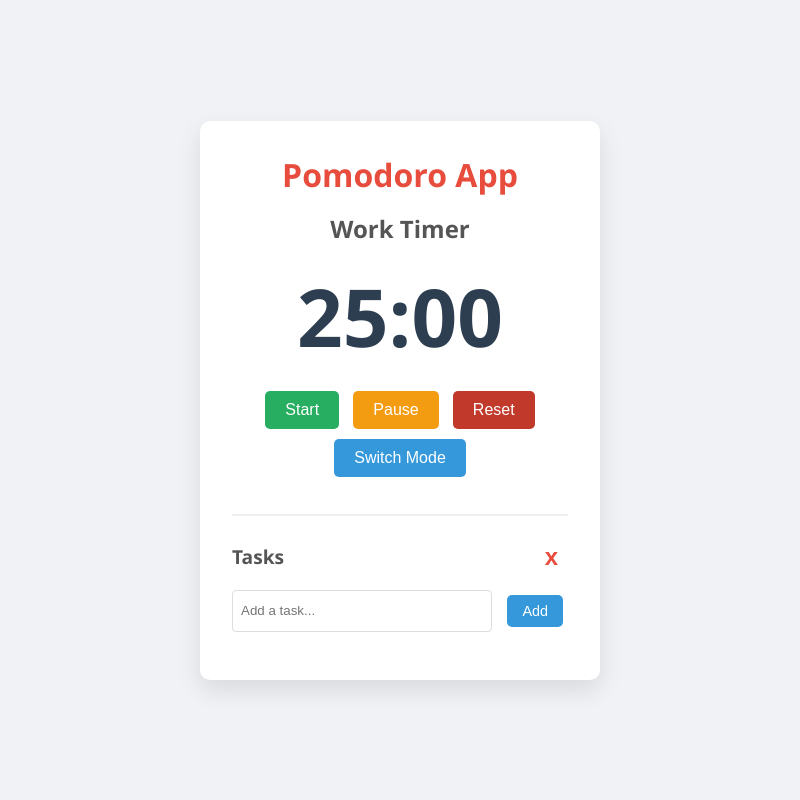
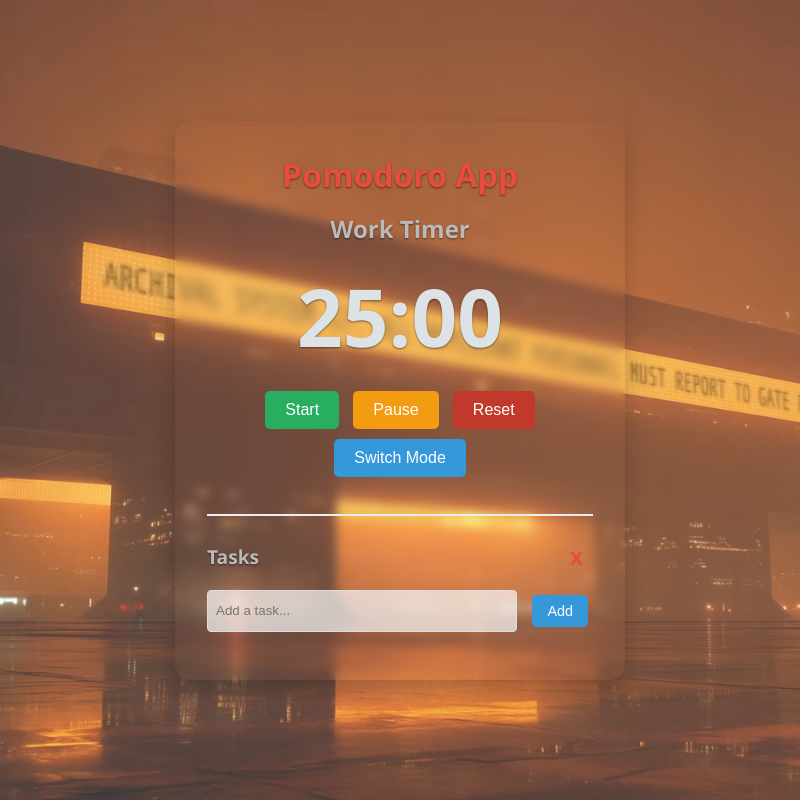
Before and after one commit to TomH0999/PomodoroApp, an Electron app: page index.html in a window 800 px wide. Drawn offline with Linux system fonts and the light colour scheme.

Commit message:
Added Background
(to do: change background musics files)

```diff
--- a/index.html
+++ b/index.html
@@ -7,6 +7,8 @@
     <link rel="stylesheet" href="style.css">
 </head>
 <body>
+    <div id="background-layer"></div>
+
     <div class="container">
         <h1>Pomodoro App</h1>
         <h2 id="timer-title">Work Timer</h2>
--- a/script.js
+++ b/script.js
@@ -13,11 +13,27 @@ const workPlaylist = [
     "Sounds/Work_Playlist/3.mp3",
     "Sounds/Work_Playlist/4.mp3",
     "Sounds/Work_Playlist/5.mp3"
-]
+];
 const breakPlaylist = [
     "Sounds/Break_Playlist/1.mp3",
-]
+];
+const workWallpapers = [
+    "Images/Wallpapers/1.png",
+    "Images/Wallpapers/2.png",
+    "Images/Wallpapers/4.png",
+    "Images/Wallpapers/5.png",
+    "Images/Wallpapers/6.png",
+    "Images/Wallpapers/7.png",
+    "Images/Wallpapers/9.png",
+    "Images/Wallpapers/10.png"
+];
+const breakWallpapers = [
+    "Images/Wallpapers/3.png",
+    "Images/Wallpapers/8.png"
+];
+const backgroundLayer = document.getElementById('background-layer');
 
+let currentWallpaperIndex = -1;
 let currentAudio = null;
 let timeLeft = 25 * 60; // 25 minutes in seconds
 let timerId = null;
@@ -85,6 +101,25 @@ function switchMode() {
     updateDisplay();
 }
 
+function changeWallpaper() {
+    const playlist = isWorkMode ? workWallpapers : breakWallpapers;
+    let newIndex;
+    do {
+        newIndex = Math.floor(Math.random() * playlist.length);
+    } while (newIndex === currentWallpaperIndex && playlist.length > 1);
+
+    currentWallpaperIndex = newIndex;
+    const imageUrl = playlist[newIndex];
+    backgroundLayer.style.opacity = '0';
+    setTimeout(() => {
+        backgroundLayer.style.backgroundImage = `url('${imageUrl}')`;
+        backgroundLayer.onload = () => {
+            backgroundLayer.style.opacity = '0.8';
+        };
+        backgroundLayer.style.opacity = '0.8';
+    }, 1500);
+}
+
 function getRandomTrack(playlist) {
     const randomIndex = Math.floor(Math.random() * playlist.length);
     return playlist[randomIndex];
@@ -94,6 +129,7 @@ function playBackgroundMusic() {
     if (currentAudio && !currentAudio.ended) return;
     const playlist = isWorkMode ? workPlaylist : breakPlaylist;
     const trackUrl = getRandomTrack(playlist);
+    changeWallpaper();
     currentAudio = new Audio(trackUrl);
     currentAudio.loop = false;
     currentAudio.volume = 0.5;
@@ -193,3 +229,4 @@ taskInput.addEventListener('keypress', function(event) {
 clearAllBtn.addEventListener('click', clearAllTasks);
 
 updateDisplay();
+changeWallpaper();
--- a/style.css
+++ b/style.css
@@ -14,14 +14,36 @@ body {
     color: #333;
 }
 
+#background-layer {
+    position: fixed;
+    top: 0;
+    left: 0;
+    width: 100%;
+    height: 100%;
+    z-index: -1;
+    background-size: cover;
+    background-position: center;
+    background-repeat: no-repeat;
+    transition: opacity 1.5s ease-in-out;
+    opacity: 0.8;
+}
+
 .container {
-    background-color: #fff;
+    background-color: rgba(255, 255, 255, 0,85);
+    backdrop-filter: blur(5px);
+    -webkit-backdrop-filter: blur(5px);
     padding: 2rem;
-    border-radius: 10px;
-    box-shadow: 0 10px 25px rgba(0, 0, 0, 0.1);
+    border-radius: 15px;
+    box-shadow: 0 10px 25px rgba(0, 0, 0, 0.2);
     text-align: center;
     width: 100%;
-    max-width: 400px;
+    max-width: 450px;
+    position: relative;
+    z-index: 1;
+}
+
+h1, h2, #timer, .tasks-section h2 {
+    text-shadow: 0 1px 2px rgba(0, 0, 0, 0.5); /* Légère ombre blanche pour détacher du fond */
 }
 
 h1 {
@@ -31,13 +53,13 @@ h1 {
 }
 
 h2 {
-    color: #555;
+    color: #bbbaba;
 }
 
 #timer {
     font-size: 5rem;
     font-weight: bold;
-    color: #2c3e50;
+    color: #dde2e7;
     margin: 1rem 0;
     font-variant-numeric: tabular-nums;
 }
@@ -94,7 +116,7 @@ button {
 .tasks-section h2 {
     font-size: 1.2rem;
     margin-bottom: 1rem;
-    color: #555;
+    color: #bbbaba;
 }
 
 #taskInput {
@@ -120,8 +142,7 @@ button {
 }
 
 #taskList li {
-    background: #f9f9f9;
-    border-bottom: 1px solid #eee;
+    background: rgba(249, 249, 249, 0.8);
     padding: 8px;
     margin-bottom: 5px;
     border-radius: 4px;
@@ -140,7 +161,7 @@ button {
 .tasks-header h2 {
     margin: 0;
     font-size: 1.2rem;
-    color: #555;
+    color: #bbbaba;
 }
 
 .clear-all-btn {
@@ -168,14 +189,14 @@ button {
 #taskInput {
     flex-grow: 1;
     width: auto;
+    background: rgba(249, 249, 249, 0.7);
 }
 
 #taskList li {
     display: flex;
     justify-content: space-between;
     align-items: center;
-    background: #f9f9f9;
-    border-bottom: 1px solid #eee;
+    background: rgba(249, 249, 249, 0.5);
     padding: 10px;
     margin-bottom: 5px;
     border-radius: 4px;
```
